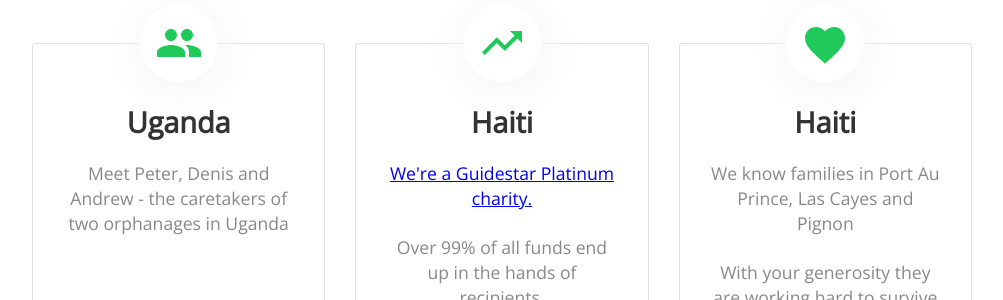
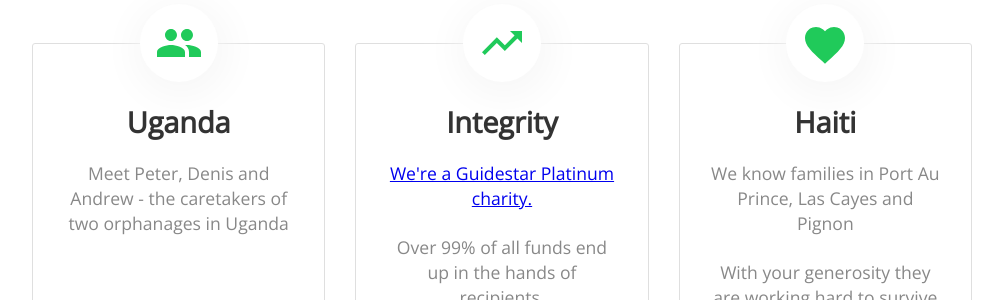
Before and after one commit to prouticus/rtpa, a Jekyll site: the page built from index.html, in a window 1280 px wide and 1400 px high, scrolled down 1847 px. Shown: the part 158-458 px from the top of the window, without its empty margins (138-1141 px from the left). Built offline with Jekyll 4.4.1, drawn with Linux system fonts in a browser that asks for light colours; nearby versions of some CDN libraries; a script that is not in the unit is left out.

Commit message:
Updated 'index.html' via CloudCannon

```diff
--- a/index.html
+++ b/index.html
@@ -64,7 +64,7 @@ title: Rescue The Poor
 		<li>
 			<div class="image">{% include icons/site.html icon="economy" %}</div>
 			<h3 class="editable">
-				Haiti
+				Integrity
 			</h3>
 			<p class="editable">
 				<a target="_blank" rel="noopener" href="https://www.guidestar.org/profile/82-1475689">We're a Guidestar Platinum charity.</a><br /><br />Over 99% of all funds end up in the hands of recipients.<br /><br />We're a 100% volunteer-driven organization.
@@ -109,7 +109,7 @@ title: Rescue The Poor
 		<div class="attribute">
 			<p class="meta">
 				<span class="image"><img class="editable" src="/images/wooly.jpg" alt="Wooly" /></span>
-				<span class="author editable"><strong>Wooly McBaa</strong></span>
+				<span class="author editable"></span>
 			</p>
 		</div>
 	</blockquote>
```
